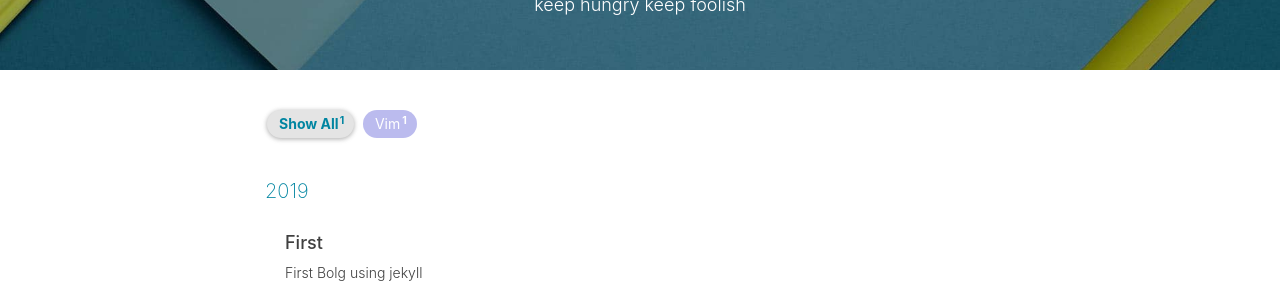
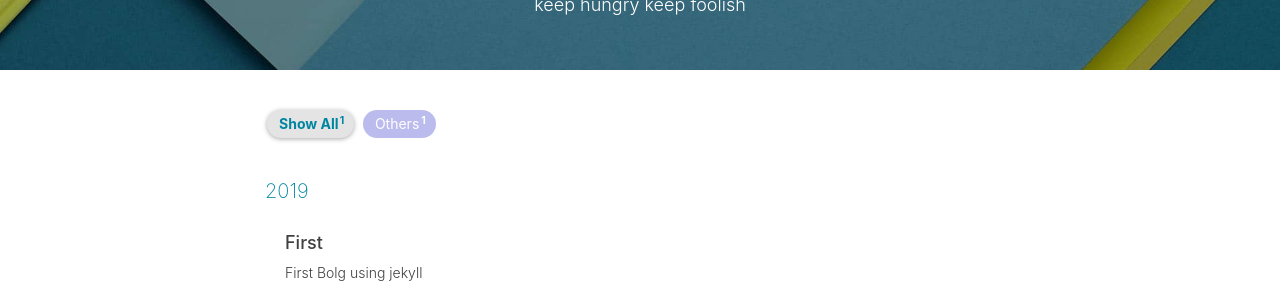
Before and after one commit to The-chosen/The-chosen.github.io, a Jekyll site: the page built from archive.html, in a window 1280 px wide. Shown: the part 158-458 px from the top of the page. Built offline with Jekyll 4.4.1, drawn with Linux system fonts in a browser that asks for light colours; nearby versions of some CDN libraries; comment, search, counter and statistics services are not loaded.

Commit message:
new template

```diff
--- a/_posts/2019-08-19-First.markdown
+++ b/_posts/2019-08-19-First.markdown
@@ -5,7 +5,7 @@ subtitle: 'First Bolg using jekyll'
 author: "YYGX"
 header-style: text
 tags:
-  - Vim
+  - Others
 ---
 
 我的第一个个人博客～
```
Also changed, not shown: img/avatar-hux-ny(copy).jpg (renamed from img/avatar-hux-ny.jpg), img/avatar-hux-ny.jpeg (added), img/favicon(copy).ico (added), img/favicon.ico.
